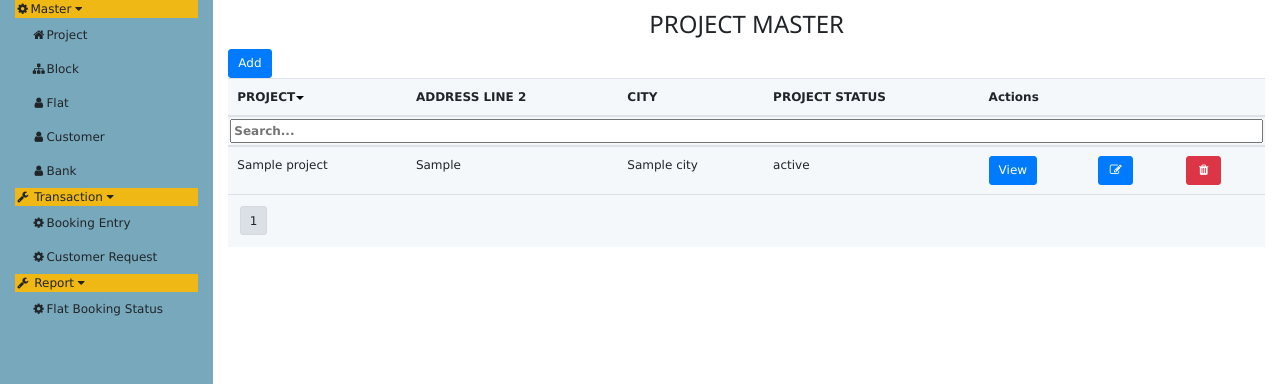
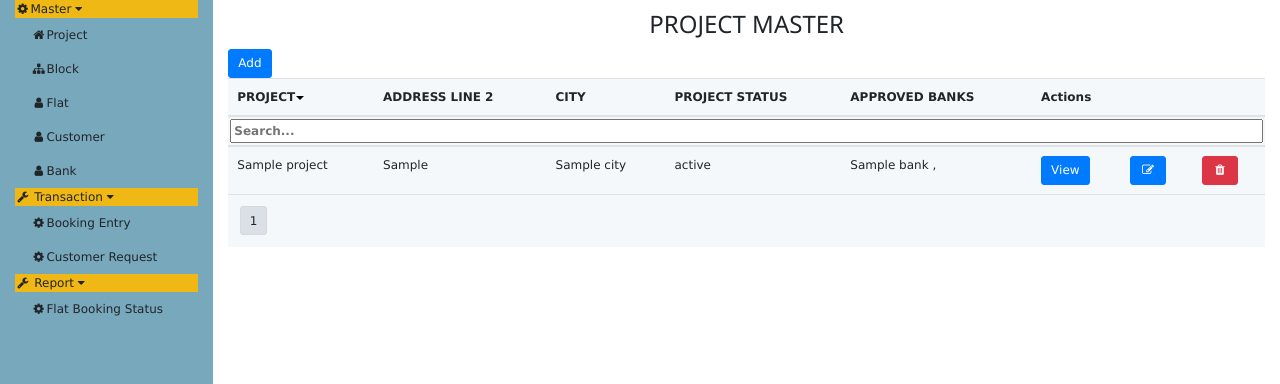
Before and after one commit to nayna96/Booking-Management-Web, a Django app: page /project_master/ in a window 1280 px wide. Shown: the part 42-426 px from the top of the page. Run offline with Django 3.2, Linux system fonts and the light colour scheme; tables that the repository leaves empty hold one stand-in row (values such as "Sample post"); a database or web service that is not in the repository returns one stand-in record (values such as "Sample title"); some libraries are stand-ins or nearby versions.

Commit message:
Project Master

```diff
--- a/Booking_Management/db.py
+++ b/Booking_Management/db.py
@@ -261,14 +261,58 @@ def getBanksList(db_name="Master", collection_name="Bank"):
     collection = db[collection_name]
 
     filter = {}
-    fields = {"bank_name":1, "_id":0}
+    fields = {"short_bank_name":1, "_id":0}
 
     documents = collection.find(filter, fields)
 
     for document in documents:
-        lst.append(document["bank_name"])
+        lst.append(document["short_bank_name"])
 
     return lst
+
+def getBankDetailsByName(bank_name, db_name="Master", collection_name="Bank"):
+    bankDetails = []
+
+    db = client[db_name]
+    collection = db[collection_name]
+
+    filter = { "bank_name": bank_name }
+    documents = collection.find(filter)
+
+    for document in documents:
+        bankDetails.append(document)
+
+    return bankDetails[0]
+
+def updateBankDetails(approved_banks, project_name,
+                        db_name = "Master", collection_name = "Bank"):
+    db = client[db_name]
+    collection = db[collection_name]
+
+    #remove selected project from all banks
+    lst = list(collection.find({}))
+    for el in lst:
+        array = el["approved_projects"]
+
+        doc = { "name" : project_name }
+        if doc in array:
+            array.remove(doc)
+
+        filter = { "bank_name": el["bank_name"] }
+        update = { "$set": { "approved_projects" : array } }
+        collection.update_one(filter, update)
+
+    #add project name in required bank
+    for approved_bank in approved_banks:
+        if len(approved_bank) > 0:
+            filter1 = { "short_bank_name" : approved_bank }
+            array1 = list(collection.find(filter1))[0]["approved_projects"]
+
+            doc1 = { "name" : project_name }
+            array1.append(doc1)
+
+            update1 = { "$set": { "approved_projects" : array1 } }
+            collection.update_one(filter1, update1)
 
 def InsertData(db_name, collection_name, doc, files):
     db = InsertDoc(db_name, collection_name, doc)
--- a/Booking_Management/views.py
+++ b/Booking_Management/views.py
@@ -74,10 +74,18 @@ def project_master(request, project_name=None):
         [doc, files] = utils.getProjectData(_id,
         request=request)
 
+        #toRemoveFiles = new Dictionary<string, string>();
+
         if 'Save' in request.POST:
             db.InsertData("Master", "Project", doc, files)
         elif 'Update' in request.POST:
             db.UpdateData("Master", "Project", doc, files)
+
+        project_name = doc["project_name"]
+        approved_banks = doc["approved_banks"]
+        approved_banks_lst = [bank['bank_name'] for bank in approved_banks]
+        db.updateBankDetails(approved_banks_lst, project_name)
+
         return HttpResponseRedirect(request.path_info)
 
     return render(request, 'master/project.html',
@@ -181,7 +189,7 @@ def bank_master(request, bank_name=None):
     bankDetails = db.getDetails("Master", "Bank")
 
     if request.is_ajax():
-        selectedBankDetails = db.getCustomerByName(bank_name)
+        selectedBankDetails = db.getBankDetailsByName(bank_name)
         files = db.GetFilesByMetaData("Master", selectedBankDetails["_id"])
         response =  {
             "selectedBankDetails": selectedBankDetails,
--- a/static/js/script.js
+++ b/static/js/script.js
@@ -115,6 +115,23 @@ function requiredValidation(){
   var s = "";
   for (var i = 0; i < requiredElements.length; i++) {
     var e = requiredElements[i];
+
+    checked = false
+    if(e.type == "radio"){
+      el_name = e.name
+      els = $("input[name=" + el_name + "]")
+      for(var j = 0; j < els.length; j++){
+        if(els[j].checked == true){
+          checked = true;
+          break;
+        }
+      }
+
+      if(checked == false){
+        s += "Please select either one of " +  el_name + "\n";
+      }
+    }
+
     s += e.value.length? "" : e.id + ": Not Filled" + "\n";
   }
 
--- a/static/js/utils.js
+++ b/static/js/utils.js
@@ -274,7 +274,13 @@ function showBankData(_url){
         document.getElementById("contact_person_phno").value = response["selectedBankDetails"]["contact_person_phno"];
         document.getElementById("ifsc_code").value = response["selectedBankDetails"]["ifsc_code"];
         document.getElementById("rate_of_interest").value = response["selectedBankDetails"]["rate_of_interest"];
-        document.getElementById("").value = response["selectedBankDetails"][""];
+
+        projects = ""
+        approved_projects = response["selectedBankDetails"]["approved_projects"];
+        for (var i=0; i<approved_projects.length; i++){
+          projects += approved_projects[0]["name"] + ",";
+        }
+        document.getElementById("approved_projects").value = projects;
       },
       error: function(error) {
         console.log(error)
--- a/templates/master/project.html
+++ b/templates/master/project.html
@@ -85,14 +85,14 @@
                                 <input type="text" name="addLine2" id="addLine2" class="allcaps form-control" tabindex="3">
                             </div>
                             <div class="col-sm-3 mb-1">
+                                <label>City</label>
+                                <label class="mandat_symbol">*</label>
+                                <input type="text" name="city" id="city" class="allstring form-control" tabindex="4" required>
+                            </div>
+                            <div class="col-sm-3 mb-1">
                                 <label>District</label>
                                 <label class="mandat_symbol">*</label>
-                                <input type="text" name="district" id="district" class="allstring form-control" tabindex="4" required>
-                            </div>
-                            <div class="col-sm-3 mb-1">
-                                <label>City</label>
-                                <label class="mandat_symbol">*</label>
-                                <input type="text" name="city" id="city" class="allstring form-control" tabindex="5" required>
+                                <input type="text" name="district" id="district" class="allstring form-control" tabindex="5" required>
                             </div>
                             <div class="col-sm-3 mb-1">
                                 <label>State</label>
@@ -152,7 +152,7 @@
                             </div>
                             <div class="col-sm-3 mb-1" id="sharingPct" style="display: none;">
                                 <label>Sharing percent</label>
-                                <input type="text" name="sharing_pct" id="sharing_pct" tabindex="11" class="form-control"/>
+                                <input type="text" name="sharing_pct" id="sharing_pct" tabindex="11" class="allcaps form-control"/>
                             </div>
                         </div>
                     </div>
@@ -209,7 +209,7 @@
                                     <input type="text" name="fs2-0-kisam" class="allcaps form-control" required id="fs2-0-kisam" tabindex="15">
                                 </div>
                                 <div class="col-sm-2 mb-1">
-                                    <input type="text" name="fs2-0-area" class="allnums form-control" onkeydown="addArea(event)" onfocusout="formatArea(event)" required id="fs2-0-area" tabindex="16">
+                                    <input type="text" name="fs2-0-area" class="allnums form-control" onfocusout="formatArea(event)" required id="fs2-0-area" tabindex="16">
                                 </div>
                                 <div class="col-sm-1 mb-1">
                                     <a href="javascript:void(0)" onclick="removeRow(event)">remove</a>
@@ -369,6 +369,7 @@
             <th>ADDRESS LINE 2</th>
             <th>CITY</th>
             <th>PROJECT STATUS</th>
+            <th>APPROVED BANKS</th>
             <th colspan="3">Actions</th>
         </tr>
     </thead>
@@ -376,11 +377,16 @@
         {% for project in projectDetails %}
         <tr>
             <td>
-                {{ project.project_name }}
+                <a href="#" onclick="showProjectData('/project_master/{{project.project_name}}')">{{ project.project_name }}</a>
             </td>
             <td>{{ project.addLine2 }}</td>
             <td>{{ project.city }}</td>
             <td>{{ project.project_status }}</td>
+            <td>
+            {% for bank in project.approved_banks %}
+                {{ bank.bank_name }} ,
+            {% endfor %}
+            </td>
             <td><a class="btn btn-primary" onclick="showProjectData('/project_master/{{project.project_name}}')">View</a></td>
             <td><a class="btn btn-primary" onclick="showProjectData('/project_master/{{project.project_name}}')"><i class="fa fa-fw fa-edit"></a></td>
             <td><button class="btn btn-danger"><i class="fa fa-fw fa-trash"></i></button></td>
@@ -464,20 +470,20 @@ function dateValidation(e){
         }
     }
 
-    if($("#renewal_devAuth_approval_fromdate").val().length > 0 && $("#devAuth_approval_fromdate").val().length > 0)
+    if($("#renewal_devAuth_approval_fromdate").val().length > 0 && $("#devAuth_approval_todate").val().length > 0)
     {
-        if($("#renewal_devAuth_approval_fromdate").val() <= $("#devAuth_approval_fromdate").val())
+        if($("#renewal_devAuth_approval_fromdate").val() <= $("#devAuth_approval_todate").val())
         {
-            alert("Renewal Dev Auth Approv From date should be greater than Dev Auth Approv From date");
+            alert("Renewal Dev Auth Approv From date should be greater than Dev Auth Approv To date");
             return false;
         }
     }
 
-    if($("#renewal_rera_certificate_fromdate").val().length > 0 && $("#rera_certificate_fromdate").val().length > 0)
+    if($("#renewal_rera_certificate_fromdate").val().length > 0 && $("#rera_certificate_todate").val().length > 0)
     {
-        if($("#renewal_rera_certificate_fromdate").val() <= $("#rera_certificate_fromdate").val())
+        if($("#renewal_rera_certificate_fromdate").val() <= $("#rera_certificate_todate").val())
         {
-            alert("Renewal RERA Registration From date should be greater than RERA Registration From date");
+            alert("Renewal RERA Registration From date should be greater than RERA Registration To date");
             return false;
         }
     }
```
Also changed, not shown: templates/master/bank.html (+10 -0 lines).
